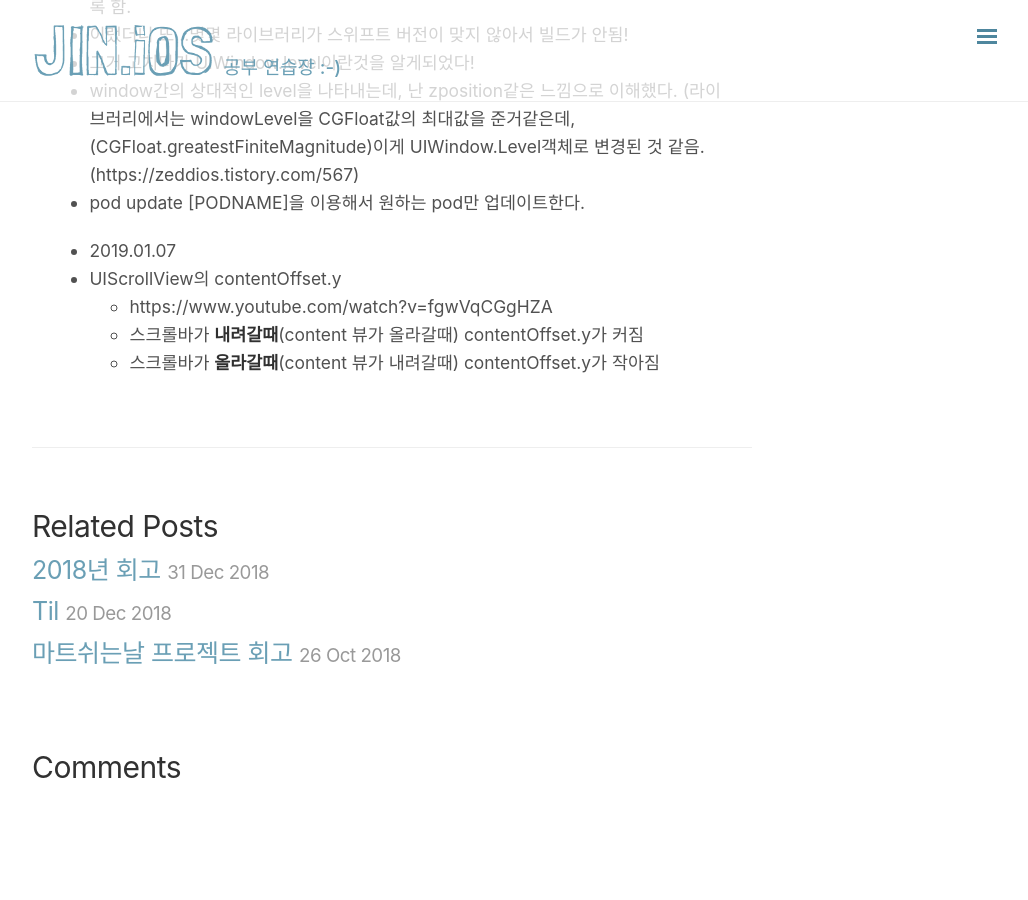
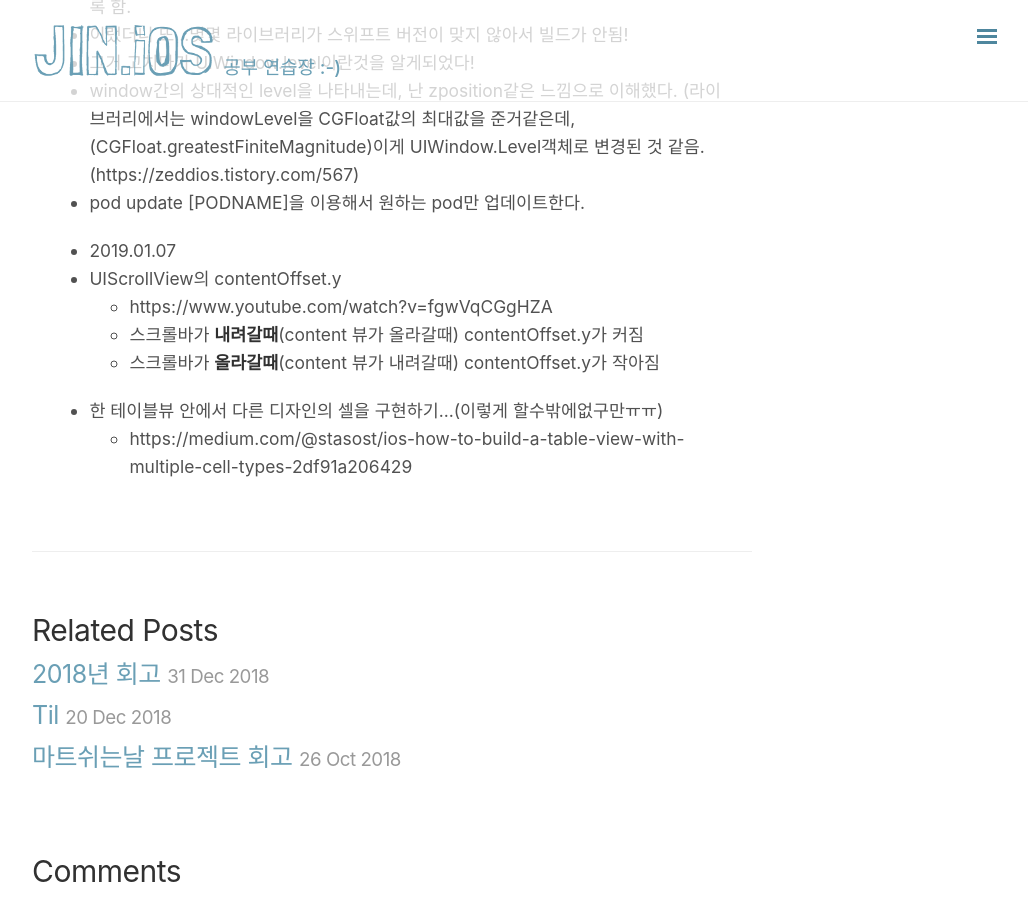
Before and after one commit to jinios/jinios.github.io, a Jekyll site: the page built from _posts/TIL/TIL-2019/2019-01-02-TIL.md, in a window 1280 px wide and 900 px high, scrolled down 1000 px. Shown: the whole window, without its empty margins (248-1276 px from the left). Built offline with Jekyll 4.4.1, drawn with Linux system fonts in a browser that asks for light colours; nearby versions of some CDN libraries; our own code applies the rules of GitHub Pages for plain Markdown files; comment, search, counter and statistics services are not loaded; before the commit the page ends 1796 px from its top, so only the background shows below that.

Commit message:
Update post

```diff
--- a/_posts/TIL/TIL-2019/2019-01-02-TIL.md
+++ b/_posts/TIL/TIL-2019/2019-01-02-TIL.md
@@ -31,3 +31,5 @@
   - https://www.youtube.com/watch?v=fgwVqCGgHZA
   - 스크롤바가 **내려갈때**(content 뷰가 올라갈때) contentOffset.y가 커짐
   - 스크롤바가 **올라갈때**(content 뷰가 내려갈때) contentOffset.y가 작아짐
+- 한 테이블뷰 안에서 다른 디자인의 셀을 구현하기...(이렇게 할수밖에없구만ㅠㅠ)
+  - https://medium.com/@stasost/ios-how-to-build-a-table-view-with-multiple-cell-types-2df91a206429
```
